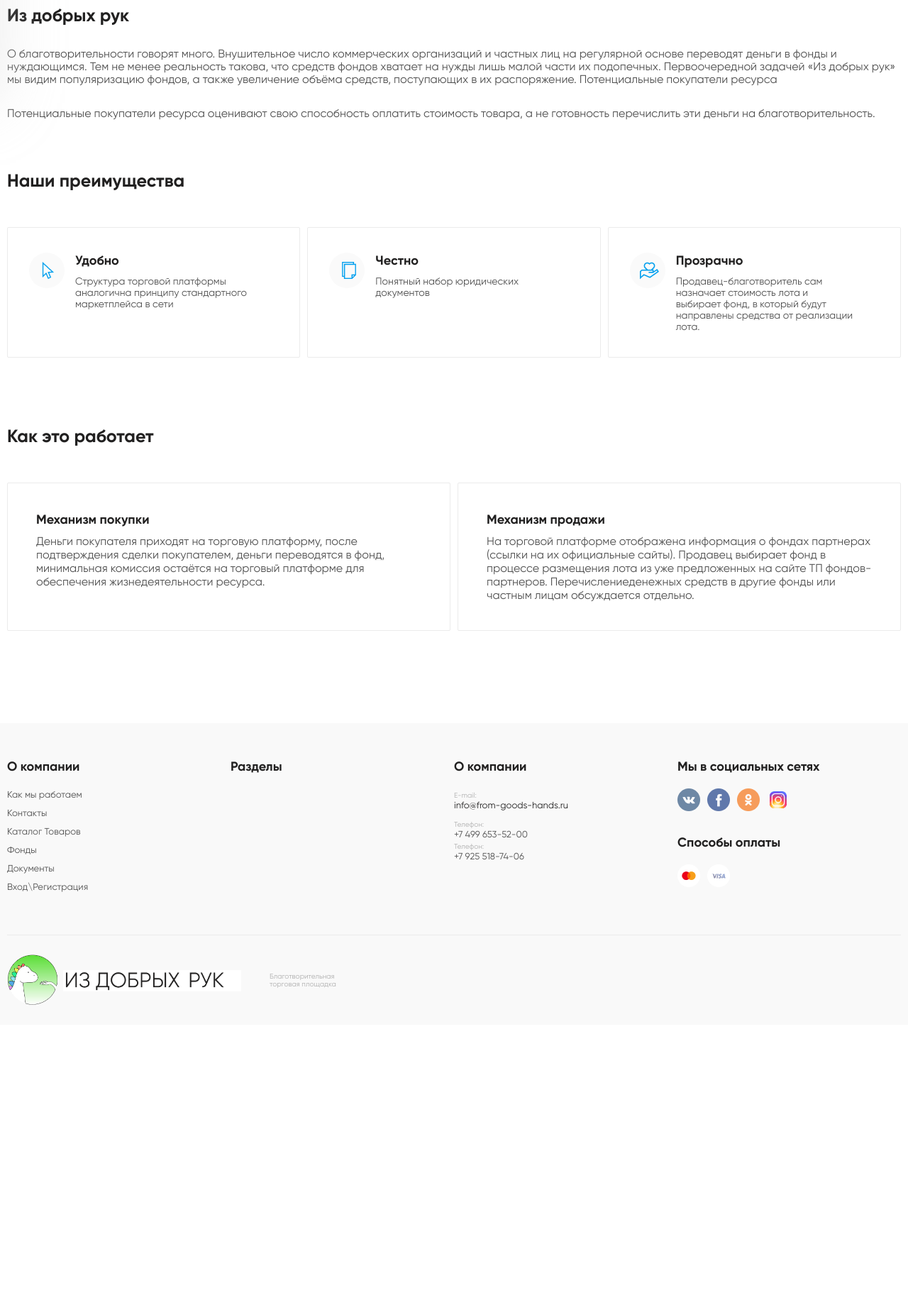
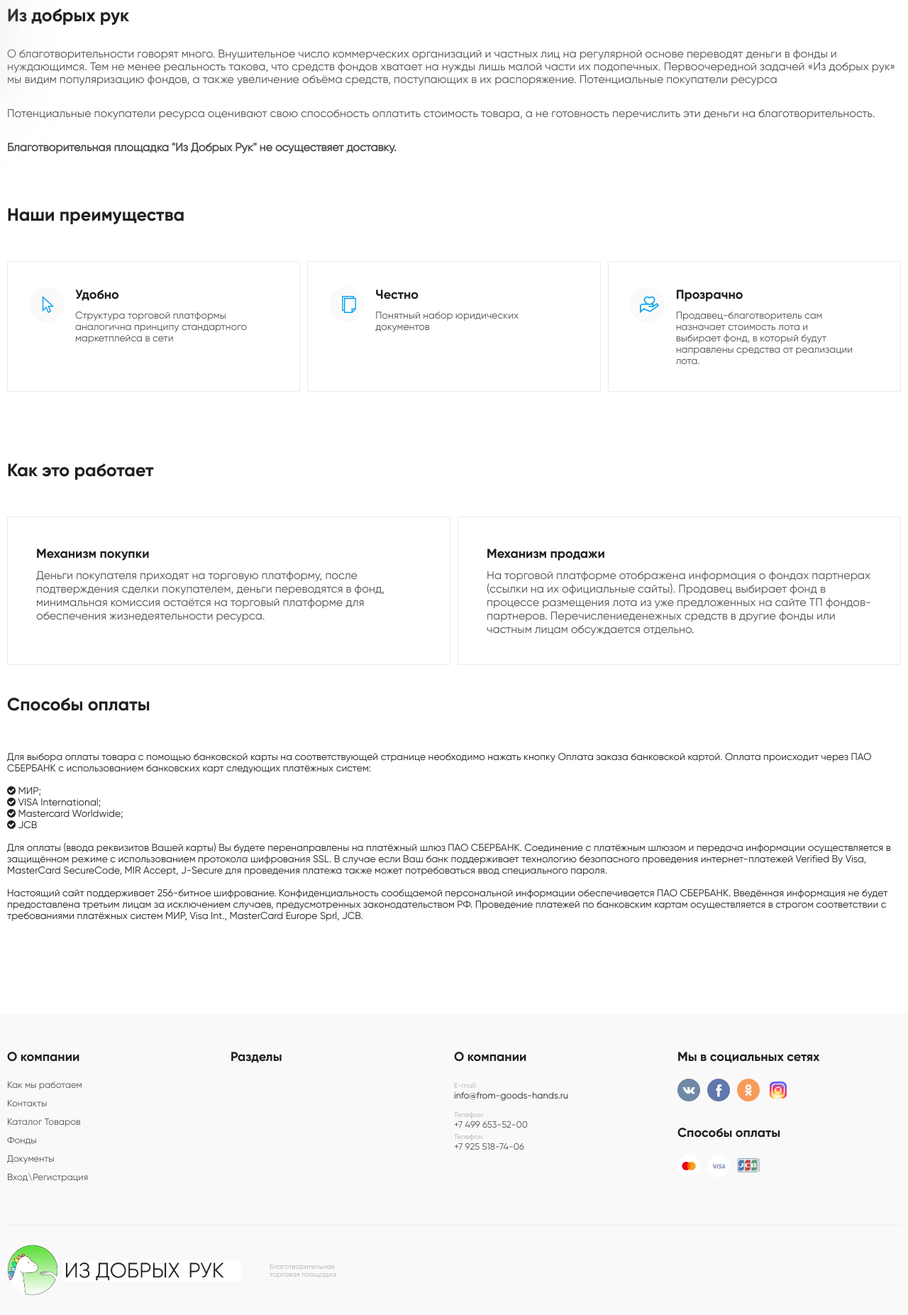
Before and after one commit to skiboorg/charity, a Django app: page /about/ in a window 1280 px wide. Shown: the part 272-2125 px from the top of the page at 71% size. Before the commit the page ends 1688 px from the top, so only its background shows below. Run offline with Django 3.2, Linux system fonts and the light colour scheme; data that the repository does not hold is empty; some libraries are stand-ins or nearby versions.

Commit message:
add payment

```diff
--- a/templates/footer.html
+++ b/templates/footer.html
@@ -53,6 +53,7 @@
                     <ul>
                         <li><span class="mc "></span></li>
                         <li><span class="visa "></span></li>
+                        <li><span style="background: url({% static 'img/jcb.png' %}) !important;" class="visa "></span></li>
 
                     </ul>
                 </div>
--- a/templates/pages/about.html
+++ b/templates/pages/about.html
@@ -24,9 +24,10 @@
                         «Из добрых рук» мы видим популяризацию фондов, а также увеличение объёма
                         средств, поступающих в их распоряжение. Потенциальные покупатели ресурса
                     </p>
-                    <p class="mb-50">
+                    <p >
                         Потенциальные покупатели ресурса оценивают свою способность оплатить
                         стоимость товара, а не готовность перечислить эти деньги на благотворительность.</p>
+                    <p class="mb-50"><strong>Благотворительная площадка "Из Добрых Рук" не осуществяет доставку.</strong></p>
 
                 </div>
             <h3 class="">Наши преимущества</h3>
@@ -51,7 +52,7 @@
                 </div>
             </div>
               <h3 class="">Как это работает</h3>
-            <div class="features-info-wrapper">
+            <div class="features-info-wrapper mb-40">
 
                     <div class="features-info-block">
                         <h4>Механизм покупки</h4>
@@ -67,6 +68,20 @@
 
 
             </div>
+            <h3 >Способы оплаты</h3>
+            <p>Для выбора оплаты товара с помощью банковской карты на соответствующей странице необходимо
+                нажать кнопку Оплата заказа банковской картой. Оплата происходит через ПАО СБЕРБАНК
+                с использованием банковских карт следующих платёжных систем:</p><br>
+            <p>
+               <i class="fa fa-check-circle"></i> МИР;<br>
+                <i class="fa fa-check-circle"></i> VISA International;<br>
+                <i class="fa fa-check-circle"></i> Mastercard Worldwide;<br>
+                <i class="fa fa-check-circle"></i> JCB
+            </p><br>
+            <p>Для оплаты (ввода реквизитов Вашей карты) Вы будете перенаправлены на платёжный шлюз ПАО СБЕРБАНК. Соединение с платёжным шлюзом и передача информации осуществляется в защищённом режиме с использованием протокола шифрования SSL. В случае если Ваш банк поддерживает технологию безопасного проведения интернет-платежей Verified By Visa, MasterCard SecureCode, MIR Accept,
+                J-Secure для проведения платежа также может потребоваться ввод специального пароля. </p><br>
+            <p>Настоящий сайт поддерживает 256-битное шифрование. Конфиденциальность сообщаемой персональной информации обеспечивается ПАО СБЕРБАНК. Введённая информация не будет предоставлена третьим лицам за исключением случаев, предусмотренных законодательством РФ. Проведение платежей по банковским картам осуществляется в строгом соответствии с требованиями платёжных
+                систем МИР, Visa Int., MasterCard Europe Sprl, JCB.</p>
         </div>
     </section>
 
```
Also changed, not shown: templates/pages/contacts.html (+7 -0 lines), templates/pages/documents.html (+10 -0 lines), static/img/jcb.png (added), 3 other files.
